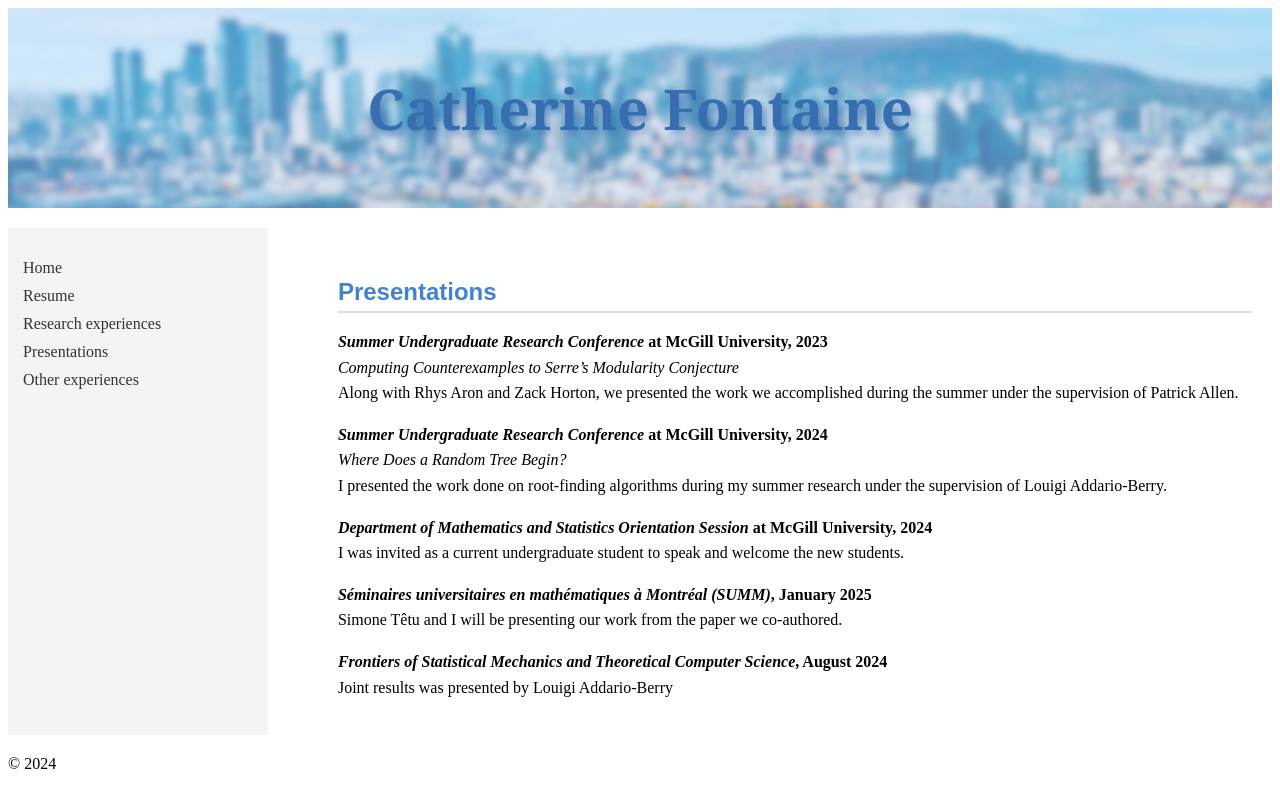
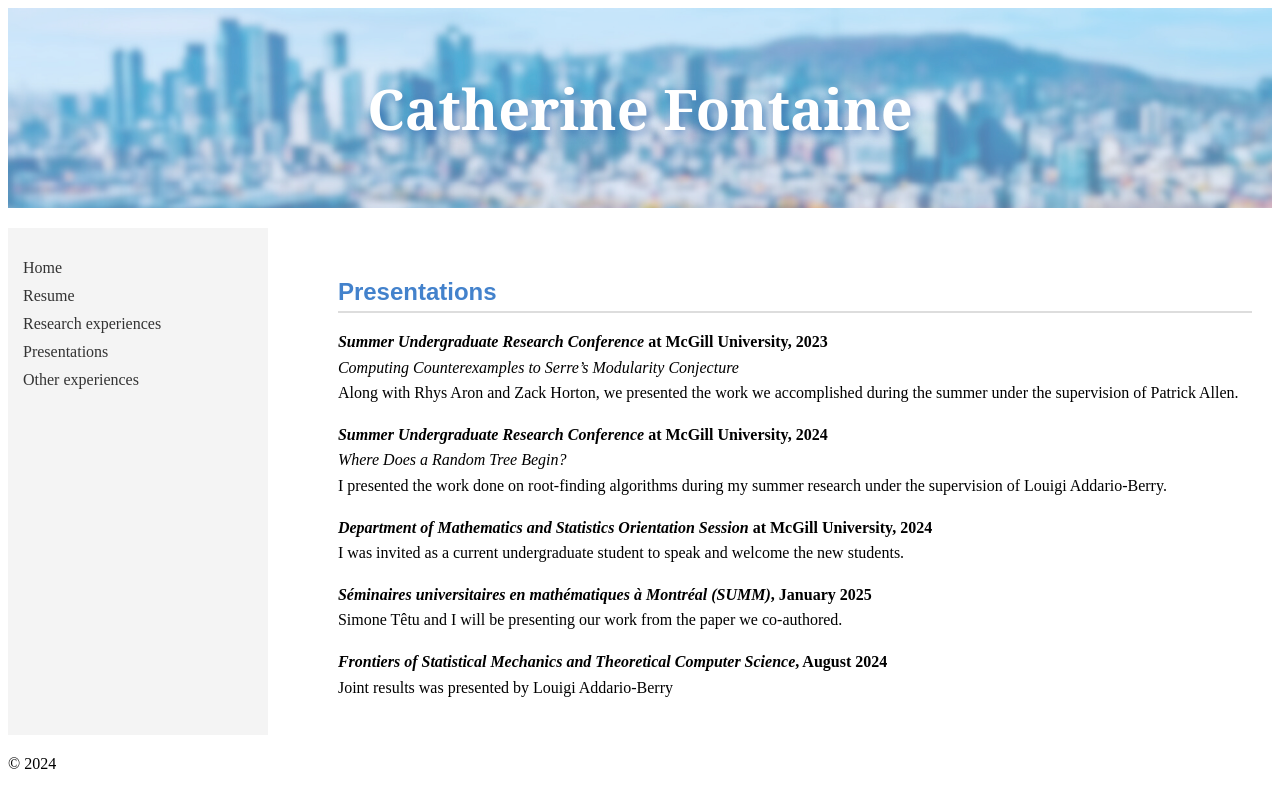
Before and after one commit to CatherineFontaine/CatherineFontaine.github.io, a Jekyll site: the page built from presentations.md, in a window 1280 px wide. Shown: the top 808 px of the page. Built offline with Jekyll 4.4.1, drawn with Linux system fonts in a browser that asks for light colours.

Commit message:
Update style.css

```diff
--- a/assets/css/style.css
+++ b/assets/css/style.css
@@ -82,7 +82,7 @@ p {
 h1 {
     font-size: 2em; /* Larger font size */
     font-family: 'Georgia', serif; /* Elegant font */
-    color: #376EAF;
+    color: white;
     text-align: center; /* Centered text */
     margin-bottom: 20px; /* Space below */
 }
```
